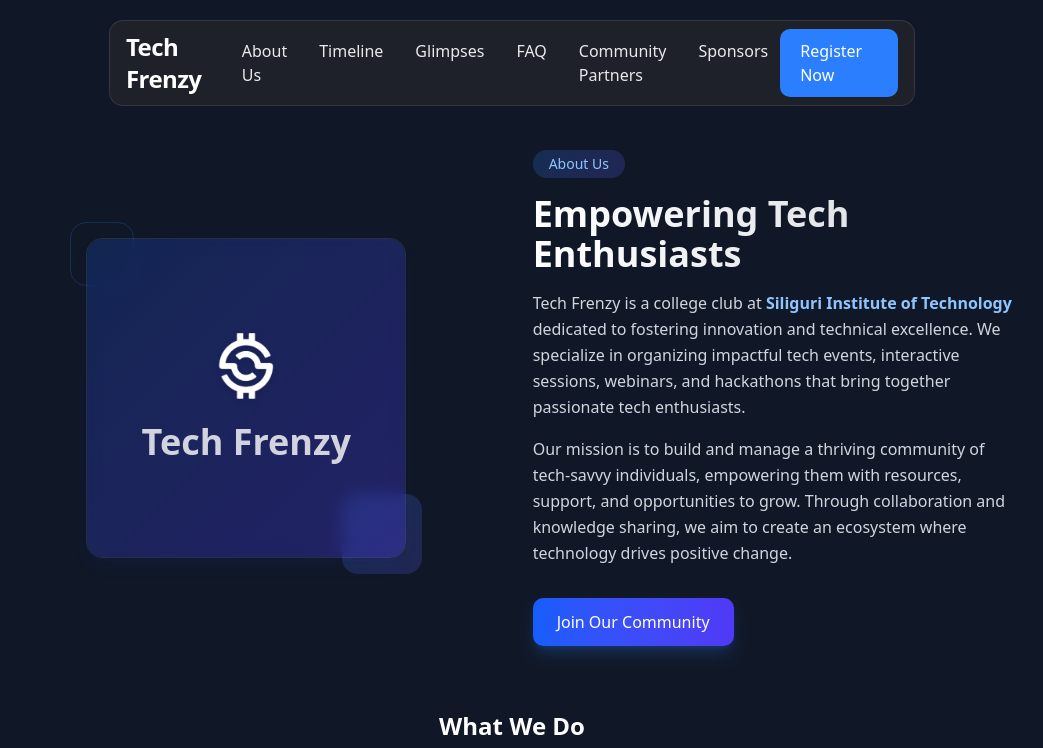
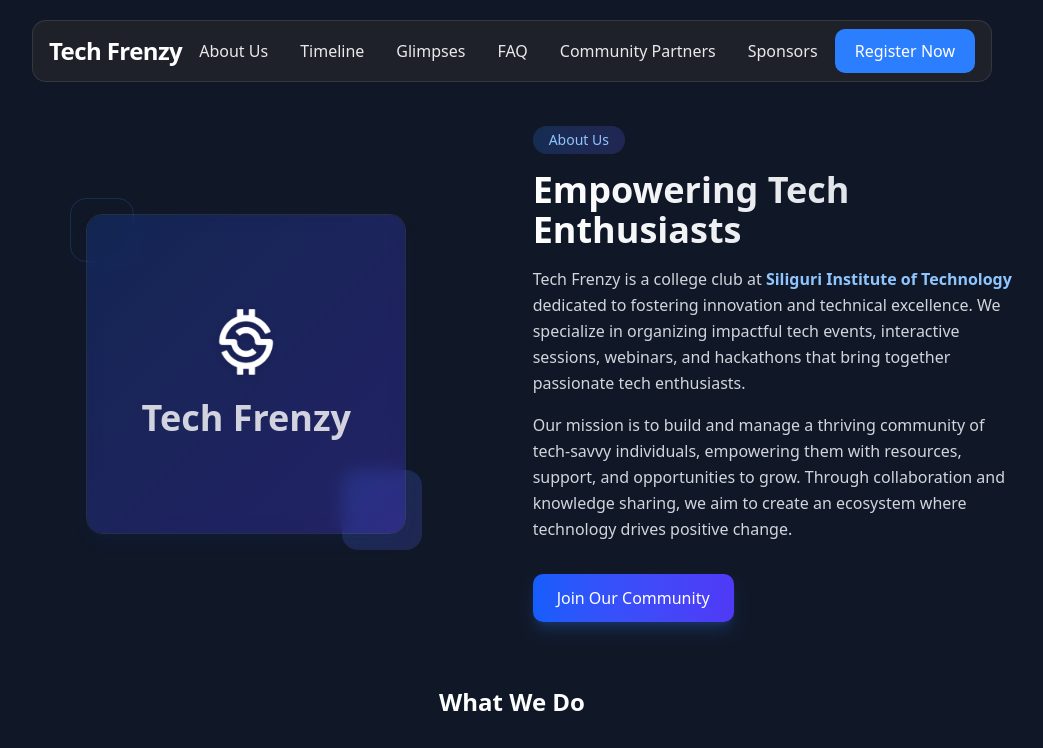
Before and after one commit to heyadixyz/Frenzy-client, a Next.js app: page / in a window 1280 px wide. Shown: the top 748 px of the page, without its empty margins (128-1171 px from the left). Built offline with nearby package versions, Linux system fonts and the light colour scheme.

Commit message:
Update: Added Team, Partners, Sponsor and Testimonial Components. Fixed bugs in the over all design, added animations

```diff
--- a/src/components/navbar.jsx
+++ b/src/components/navbar.jsx
@@ -74,7 +74,7 @@
     }, [isMenuOpen]);
 
     return (
-        <nav className="sticky top-5 z-[100] bg-[rgba(40,40,42,0.6)] backdrop-filter backdrop-blur-[10px] border border-white/10 px-4 py-2 w-[90%] lg:w-[63%] 2xl:w-[65%] mx-auto rounded-[14px] will-change-transform">
+        <nav className="sticky top-5 z-[100] bg-[rgba(40,40,42,0.6)] backdrop-filter backdrop-blur-[10px] border border-white/10 px-4 py-2 w-[90%] lg:w-[65%] xl:w-[75%] 2xl:w-[65%] mx-auto rounded-[14px] will-change-transform">
             <div className="max-w-7xl mx-auto flex items-center justify-between h-full">
                 <div className="flex items-center space-x-3">
                     <span className="text-white text-2xl font-extrabold tracking-tight">Tech Frenzy</span>
```
